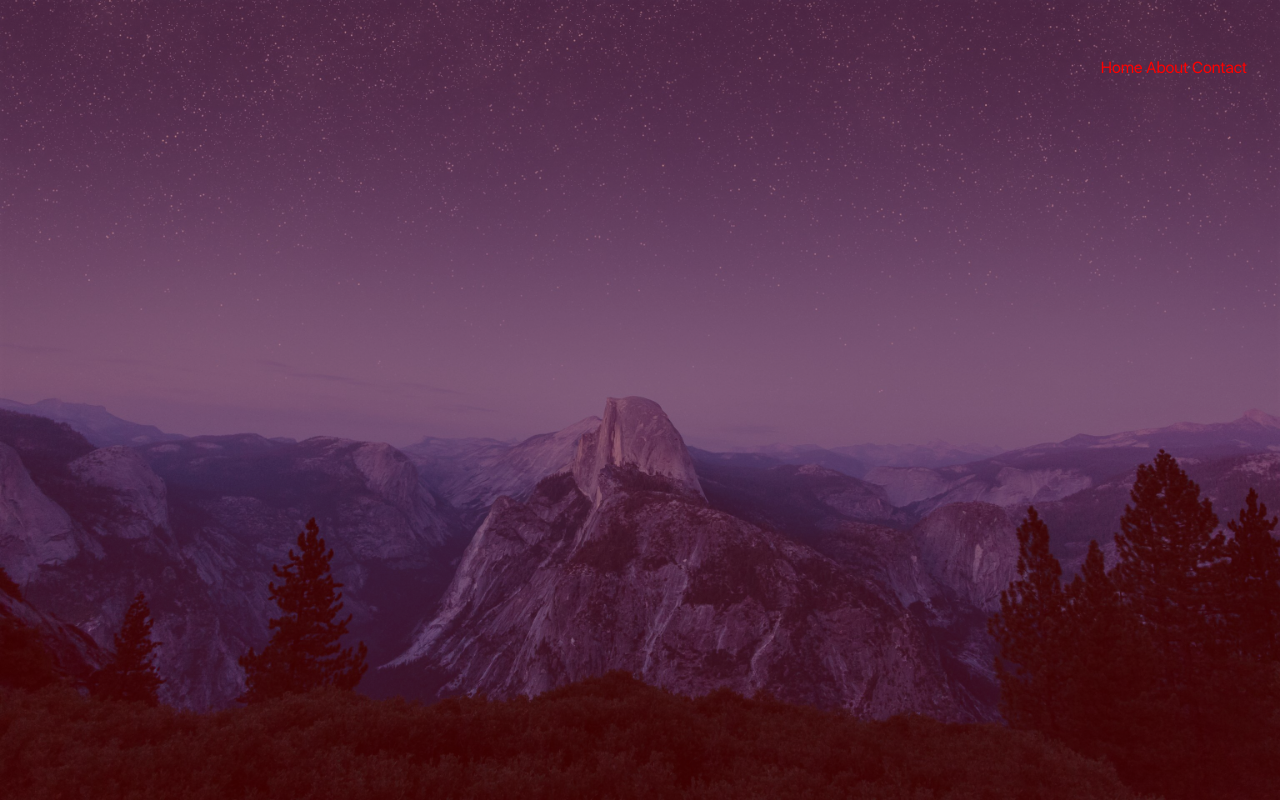
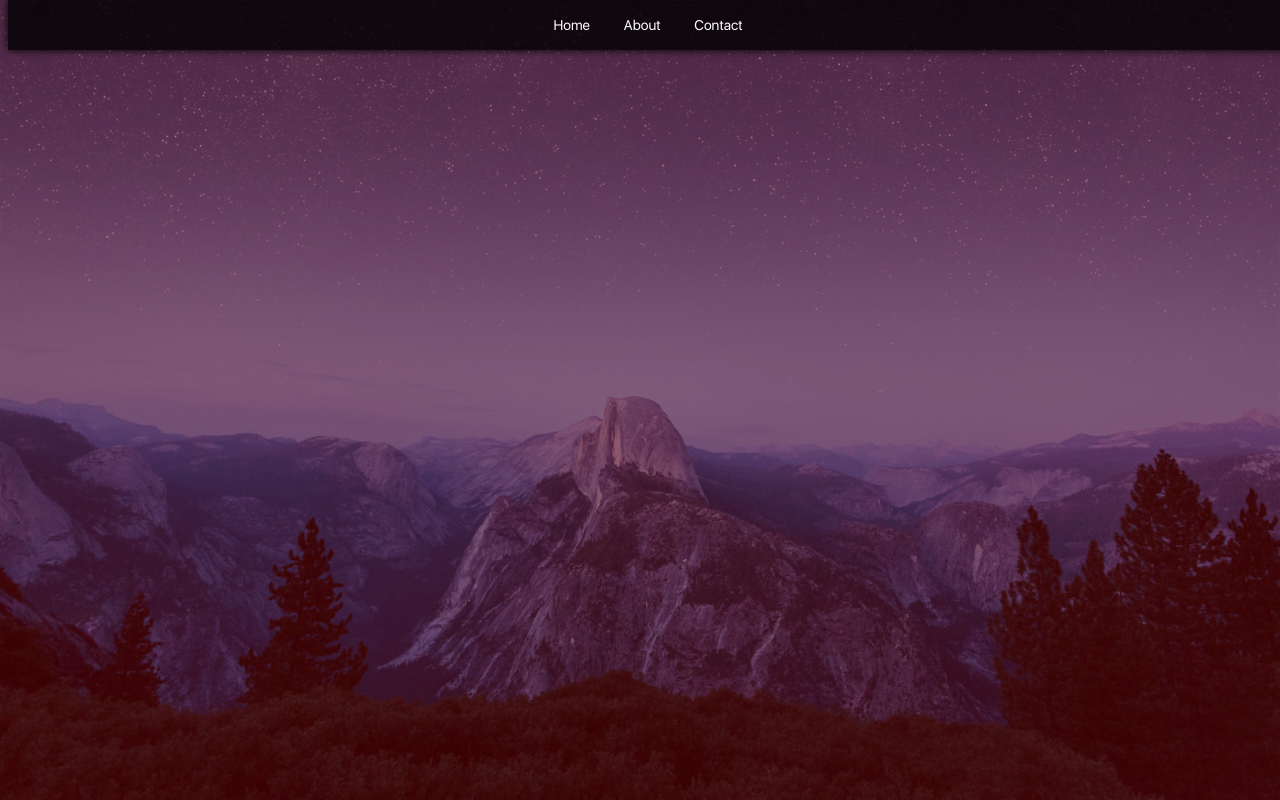
Before and after one commit to alanpham/alanpham.github.io, a plain HTML site: page about.html in a window 1280 px wide. Drawn offline with Linux system fonts and the light colour scheme.

Commit message:
added a navigation bar on each of the pages.

```diff
--- a/about.html
+++ b/about.html
@@ -12,12 +12,10 @@
 
   <body>
 
-    <div class="container">
-      <div class="navigation-bar">
-        <a href="https://alanpham.github.io/">Home</a>
-        <a href="https://alanpham.github.io/about.html">About</a>
-        <a href="https://alanpham.github.io/contact.html">Contact</a>
-      </div>
+    <div id="navigation-bar">
+      <a href="https://alanpham.github.io/">Home</a>
+      <a href="https://alanpham.github.io/about.html">About</a>
+      <a href="https://alanpham.github.io/contact.html">Contact</a>
     </div>
   </body>
 </html>
--- a/css/default.css
+++ b/css/default.css
@@ -4,7 +4,7 @@
 }
 
 body {
-  padding-top: 50px;
+  padding-top: 150px;
   font-family:SanFrancisco;
   background:
   linear-gradient(
@@ -18,30 +18,58 @@ body {
   -o-background-size: cover;
   background-size: cover;
 }
+#navigation-bar{
+  position: fixed;
+  top: 0;
+  width: 100%;
+  color: #ffffff;
+  height: 35px;
+  text-align: center;
+  padding-top: 15px;
+  /* Adds shadow to the bottom of the bar */
+  -webkit-box-shadow: 0px 0px 8px 0px #000000;
+  -moz-box-shadow: 0px 0px 8px 0px #000000;
+  box-shadow: 0px 0px 8px 0px #000000;
+  /* Adds the transparent background */
+  background-color: rgba(1, 1, 1, 0.8);
+  color: rgba(1, 1, 1, 0.8);
+}
+#navigation-bar a {
+  font-size: 14px;
+  padding-left: 15px;
+  padding-right: 15px;
+  color: white;
+  text-decoration: none;
+}
+
+#navigation-bar a:hover {
+  color: grey;
+}
 
 /* unvisited link */
-a:link {
+/*a:link {
     color: #FF0000;
     text-decoration: none;
 }
-
+*/
 /* visited link */
-a:visited {
+/*a:visited {
     color: #00FF00;
     text-decoration: none;
 }
-
+*/
 /* mouse over link */
-a:hover {
+/*a:hover {
     color: #FF00FF;
     text-decoration: none;
 }
-
+*/
 /* selected link */
-a:active {
+/*a:active {
     color: #0000FF;
     text-decoration: none;
 }
+*/
 .center-div
 {
     font-size:400%;
```
Also changed, not shown: contact.html (+4 -6 lines), index.html (+4 -6 lines).
